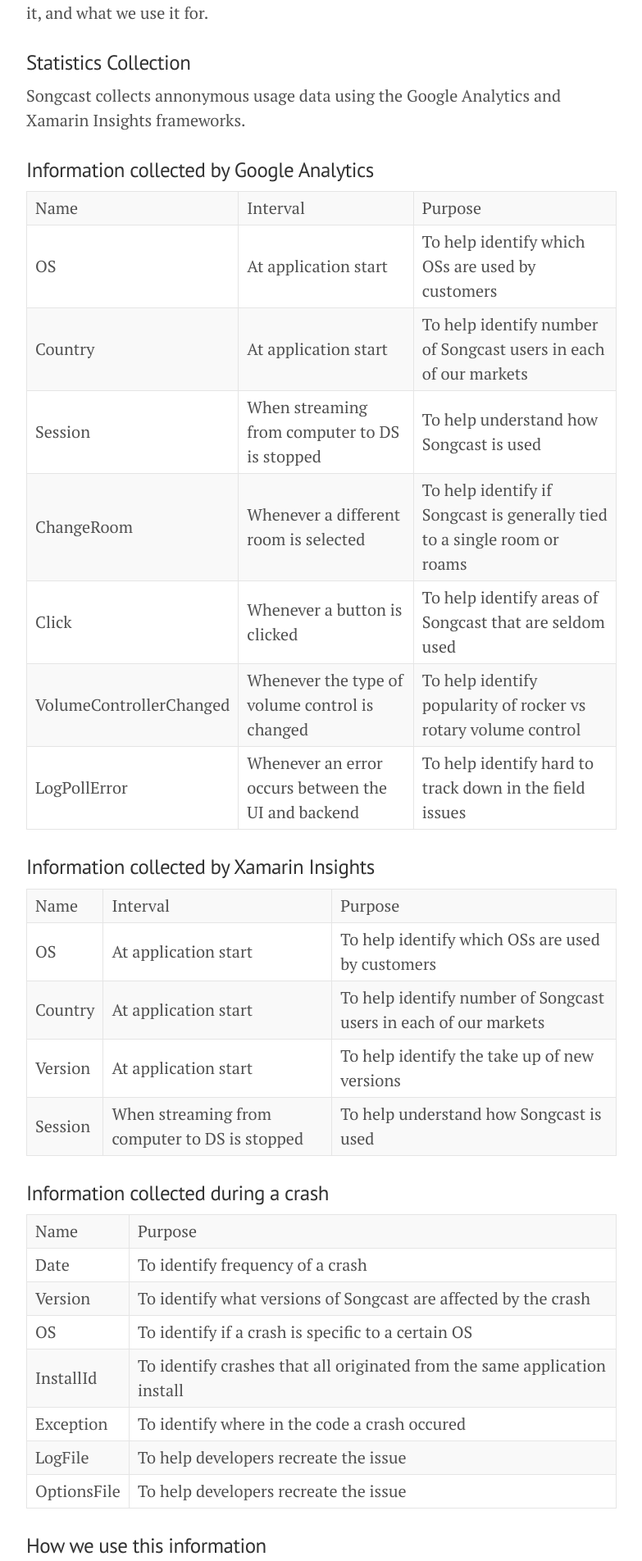
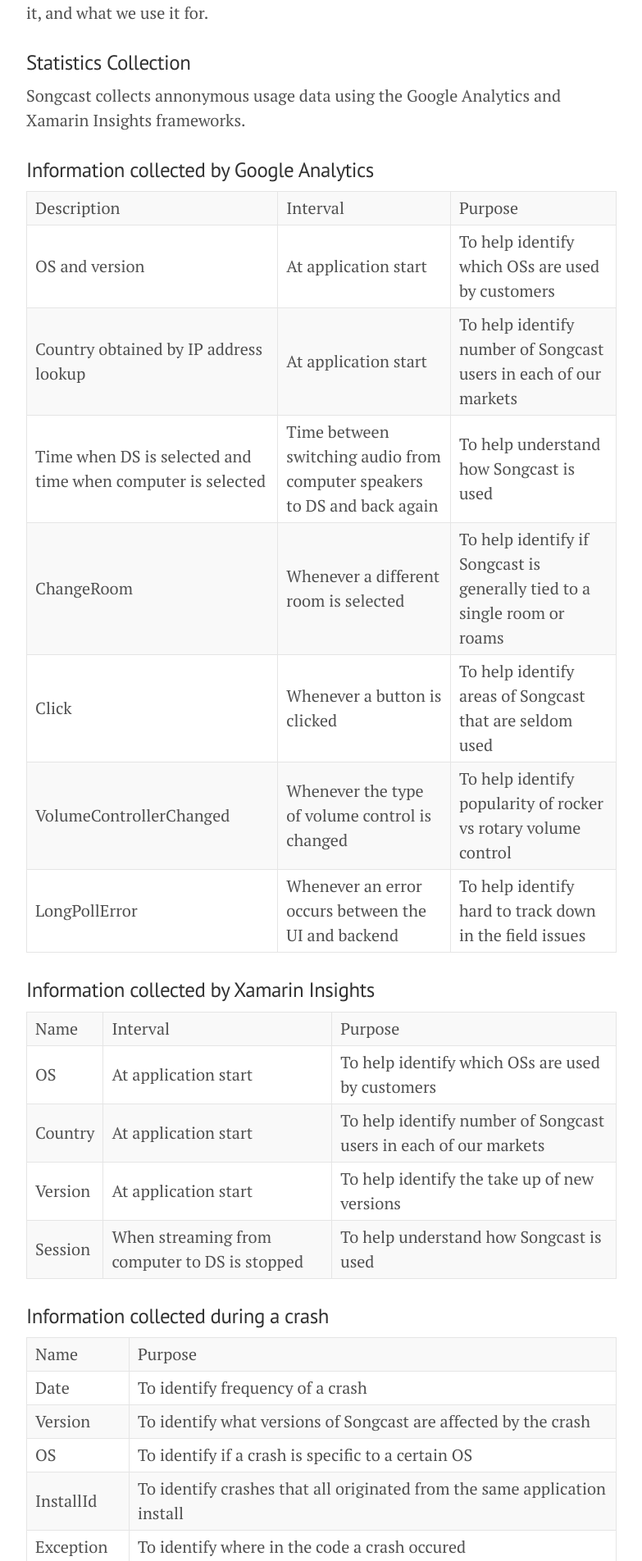
Before and after one commit to linn/songcast.site, a Jekyll site: the page built from privacy.md, in a window 1280 px wide. Shown: the part 339-2243 px from the top of the page at 82% size, without its empty margins (248-1031 px from the left). Built offline with Jekyll 4.4.1, drawn with Linux system fonts in a browser that asks for light colours.

Commit message:
Update privacy.md

```diff
--- a/privacy.md
+++ b/privacy.md
@@ -13,14 +13,14 @@ Songcast collects annonymous usage data using the Google Analytics and Xamarin I
 
 ### Information collected by Google Analytics
 
-| Name | Interval | Purpose
-| OS | At application start | To help identify which OSs are used by customers
-| Country | At application start | To help identify number of Songcast users in each of our markets
-| Session | When streaming from computer to DS is stopped | To help understand how Songcast is used
+| Description | Interval | Purpose
+| OS and version | At application start | To help identify which OSs are used by customers
+| Country obtained by IP address lookup | At application start | To help identify number of Songcast users in each of our markets
+| Time when DS is selected and time when computer is selected | Time between switching audio from computer speakers to DS and back again | To help understand how Songcast is used
 | ChangeRoom | Whenever a different room is selected | To help identify if Songcast is generally tied to a single room or roams
 | Click | Whenever a button is clicked | To help identify areas of Songcast that are seldom used
 | VolumeControllerChanged | Whenever the type of volume control is changed | To help identify popularity of rocker vs rotary volume control
-| LogPollError | Whenever an error occurs between the UI and backend | To help identify hard to track down in the field issues
+| LongPollError | Whenever an error occurs between the UI and backend | To help identify hard to track down in the field issues
 
 ### Information collected by Xamarin Insights
 
```
